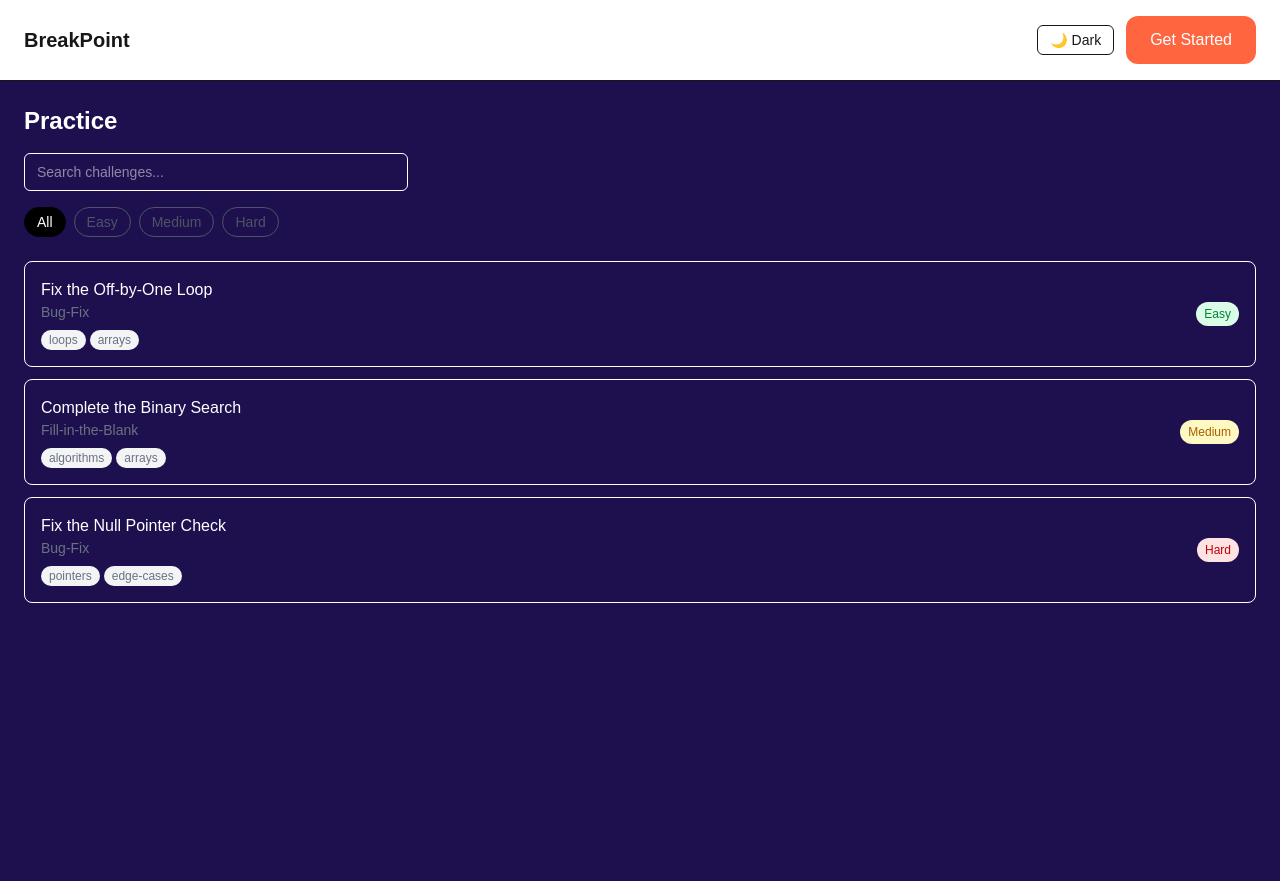
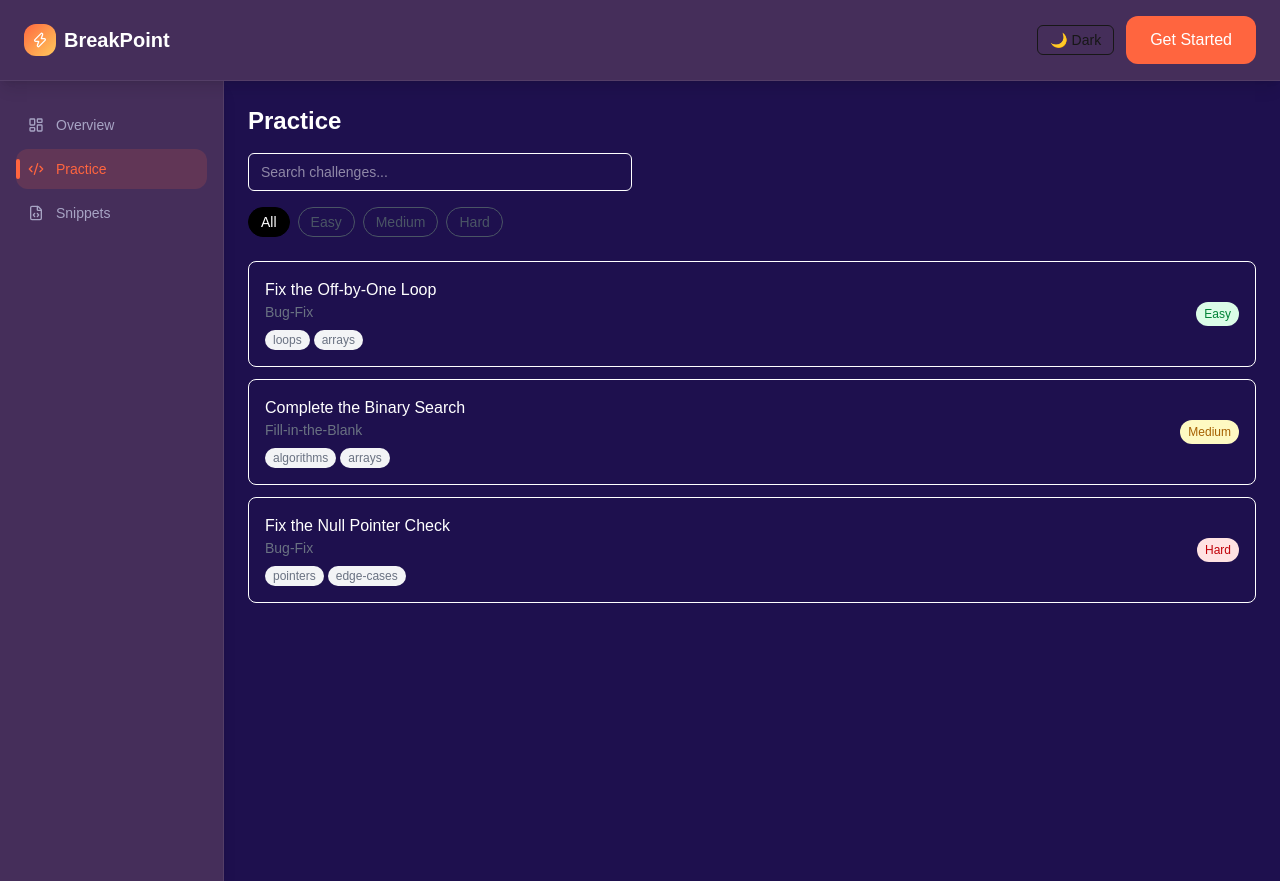
Before and after one commit to CapyPonna005/BreakPoint, a Next.js app in the folder frontend/: page /dashboard/practice in a window 1280 px wide. Built offline with nearby package versions, Linux system fonts and the light colour scheme.

Commit message:
redesigned navbar and sidebar

```diff
--- a/frontend/app/dashboard/layout.tsx
+++ b/frontend/app/dashboard/layout.tsx
@@ -1,11 +1,14 @@
+import Sidebar from "@/components/Sidebar";
+
 export default function DashboardLayout({
   children,
 }: {
   children: React.ReactNode;
 }) {
   return (
-    <div className="min-h-screen bg-primary-bg text-text-primary">
-      {children}
+    <div className="min-h-screen bg-primary-bg text-text-primary flex">
+      <Sidebar />
+      <main className="flex-1 min-w-0">{children}</main>
     </div>
   );
 }
--- a/frontend/components/Navbar.tsx
+++ b/frontend/components/Navbar.tsx
@@ -1,10 +1,16 @@
+import { Zap } from "lucide-react";
 import Button from "@/components/Button";
 import ThemeToggle from "@/components/ThemeToggle";
 
 export default function Navbar() {
   return (
-    <nav className="w-full flex items-center justify-between px-6 py-4 border-b dark:border-gray-700">
-      <span className="text-xl font-bold">BreakPoint</span>
+    <nav className="relative z-10 w-full flex items-center justify-between px-6 py-4 bg-secondary-bg border-b border-border-subtle shadow-lg">
+      <div className="flex items-center gap-2">
+        <div className="w-8 h-8 rounded-button bg-gradient-to-br from-accent to-highlight flex items-center justify-center">
+          <Zap className="w-4 h-4 text-text-primary" />
+        </div>
+        <span className="text-xl font-bold text-text-primary">BreakPoint</span>
+      </div>
       <div className="flex items-center gap-3">
         <ThemeToggle />
         <Button>Get Started</Button>
--- a/frontend/components/Sidebar.tsx
+++ b/frontend/components/Sidebar.tsx
@@ -1,22 +1,43 @@
+"use client";
+
+import Link from "next/link";
+import { usePathname } from "next/navigation";
+import { LayoutDashboard, Code2, FileCode } from "lucide-react";
+
 const links = [
-  { label: "Overview", href: "/dashboard" },
-  { label: "Practice", href: "/dashboard/practice" },
-  { label: "Snippets", href: "/dashboard/snippets" },
+  { label: "Overview", href: "/dashboard", icon: LayoutDashboard },
+  { label: "Practice", href: "/dashboard/practice", icon: Code2 },
+  { label: "Snippets", href: "/dashboard/snippets", icon: FileCode },
 ];
 
 export default function Sidebar() {
+  const pathname = usePathname();
+
   return (
-    <aside className="w-56 shrink-0 border-r min-h-screen p-4">
-      <nav className="flex flex-col gap-2">
-        {links.map((link) => (
-          <a
-            key={link.href}
-            href={link.href}
-            className="px-3 py-2 rounded-md text-gray-600 hover:bg-gray-100"
-          >
-            {link.label}
-          </a>
-        ))}
+    <aside className="w-56 shrink-0 min-h-screen bg-secondary-bg border-r border-border-subtle shadow-lg p-4 pt-6">
+      <nav className="flex flex-col gap-1">
+        {links.map((link) => {
+          const isActive = pathname === link.href;
+          const Icon = link.icon;
+
+          return (
+            <Link
+              key={link.href}
+              href={link.href}
+              className={`relative flex items-center gap-3 px-3 py-2.5 rounded-button text-sm font-medium transition-colors ${
+                isActive
+                  ? "bg-accent/15 text-accent"
+                  : "text-text-muted hover:bg-primary-bg hover:text-text-secondary"
+              }`}
+            >
+              {isActive && (
+                <span className="absolute left-0 top-1/2 -translate-y-1/2 h-5 w-1 bg-accent rounded-badge" />
+              )}
+              <Icon className="w-4 h-4" />
+              {link.label}
+            </Link>
+          );
+        })}
       </nav>
     </aside>
   );
```
Also changed, not shown: 1 other file (tests, documents, lock files or other folders).
